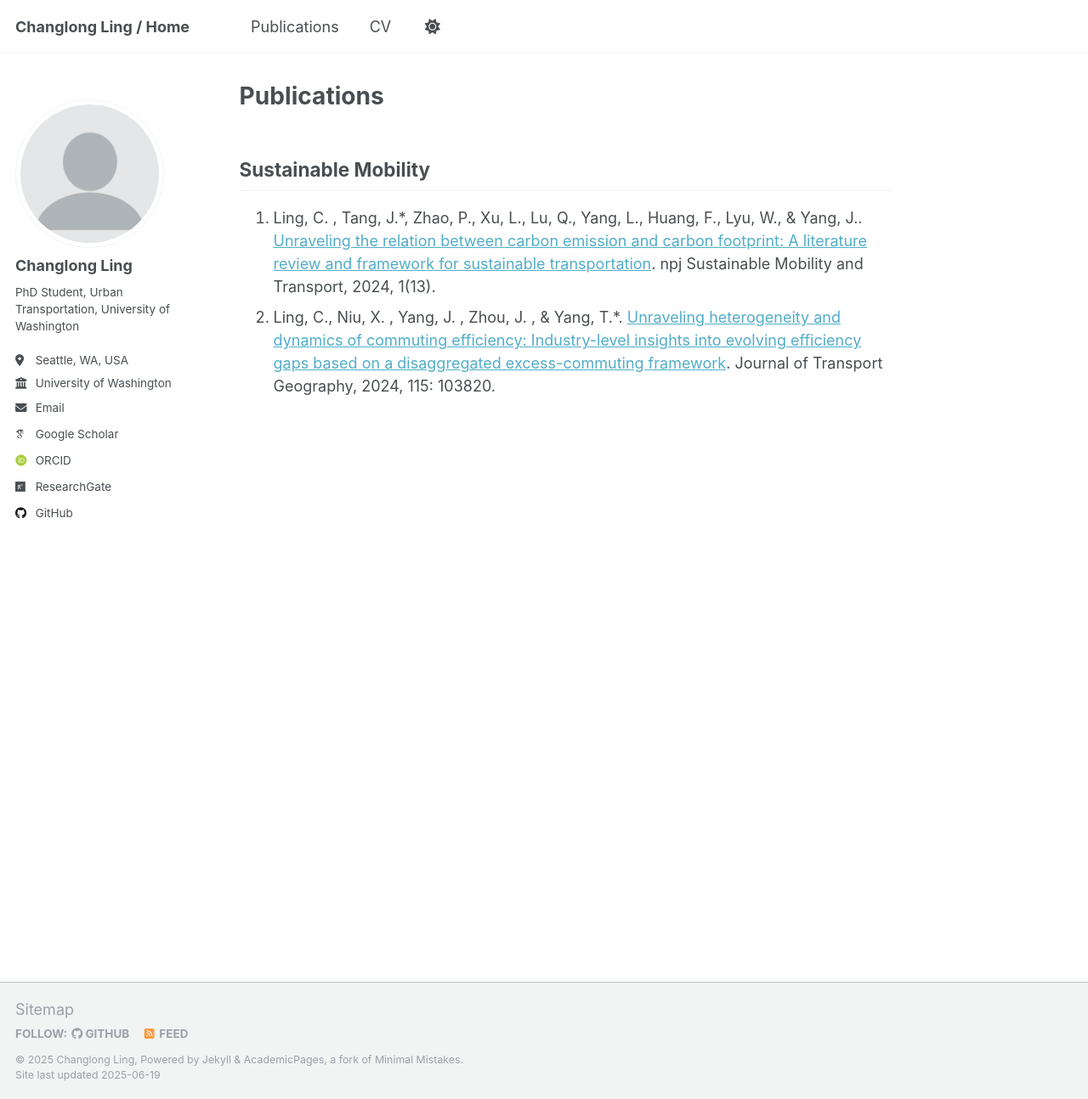
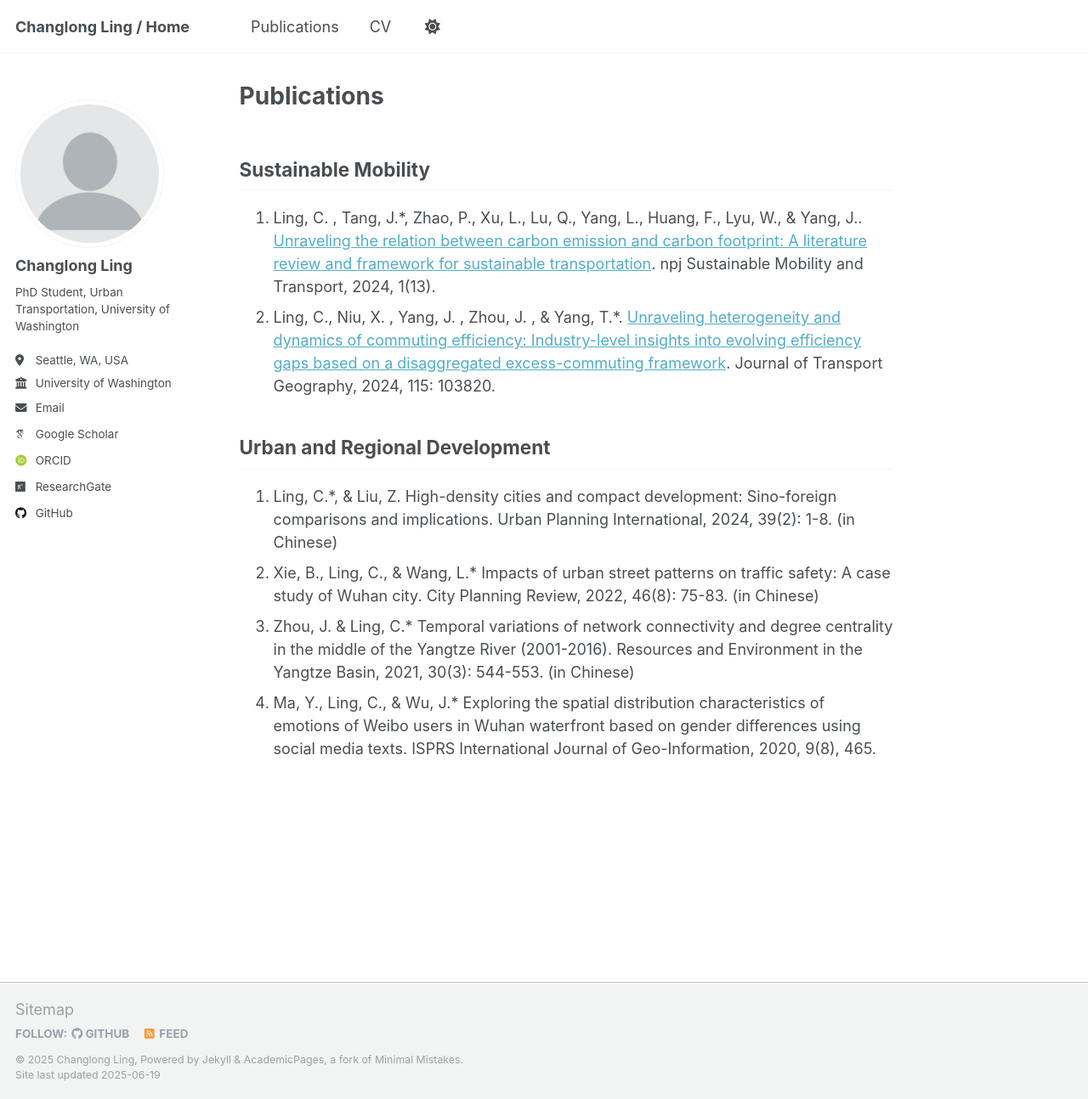
Before and after one commit to ChanglongLing/changlongling.github.io, a Jekyll site: the page built from _pages/publications.md, in a window 1280 px wide and 1294 px high. Shown: the whole window at 85% size. Built offline with Jekyll 4.4.1, drawn with Linux system fonts in a browser that asks for light colours; some web fonts are replaced.

Commit message:
Update publications.md

```diff
--- a/_pages/publications.md
+++ b/_pages/publications.md
@@ -6,4 +6,11 @@ permalink: /publications/
 Sustainable Mobility
 -----
 1. Ling, C. , Tang, J.*, Zhao, P., Xu, L., Lu, Q., Yang, L., Huang, F., Lyu, W., & Yang, J.. [Unraveling the relation between carbon emission and carbon footprint: A literature review and framework for sustainable transportation](https://doi.org/10.1038/s44333-024-00013-5). npj Sustainable Mobility and Transport, 2024, 1(13).
-1. Ling, C., Niu, X. , Yang, J. , Zhou, J. , & Yang, T.*. [Unraveling heterogeneity and dynamics of commuting efficiency: Industry-level insights into evolving efficiency gaps based on a disaggregated excess-commuting framework](https://doi.org/10.1016/j.jtrangeo.2024.103820). Journal of Transport Geography, 2024, 115: 103820.
+2. Ling, C., Niu, X. , Yang, J. , Zhou, J. , & Yang, T.*. [Unraveling heterogeneity and dynamics of commuting efficiency: Industry-level insights into evolving efficiency gaps based on a disaggregated excess-commuting framework](https://doi.org/10.1016/j.jtrangeo.2024.103820). Journal of Transport Geography, 2024, 115: 103820.
+
+Urban and Regional Development
+-----
+1.	Ling, C.*, & Liu, Z. High-density cities and compact development: Sino-foreign comparisons and implications. Urban Planning International, 2024, 39(2): 1-8. (in Chinese)
+2.	Xie, B., Ling, C., & Wang, L.* Impacts of urban street patterns on traffic safety: A case study of Wuhan city. City Planning Review, 2022, 46(8): 75-83. (in Chinese)
+3.	Zhou, J. & Ling, C.* Temporal variations of network connectivity and degree centrality in the middle of the Yangtze River (2001-2016). Resources and Environment in the Yangtze Basin, 2021, 30(3): 544-553. (in Chinese)
+4.	Ma, Y., Ling, C., & Wu, J.* Exploring the spatial distribution characteristics of emotions of Weibo users in Wuhan waterfront based on gender differences using social media texts. ISPRS International Journal of Geo-Information, 2020, 9(8), 465.
```
